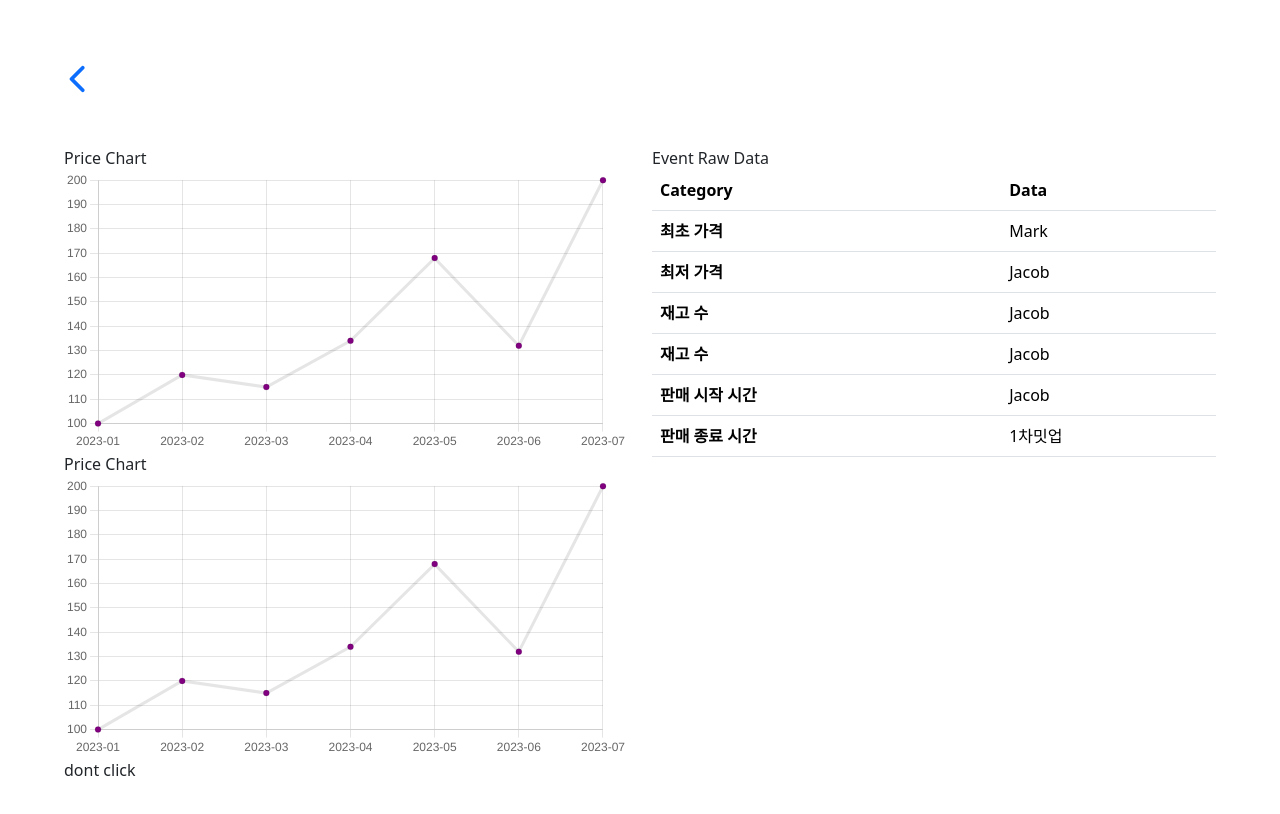
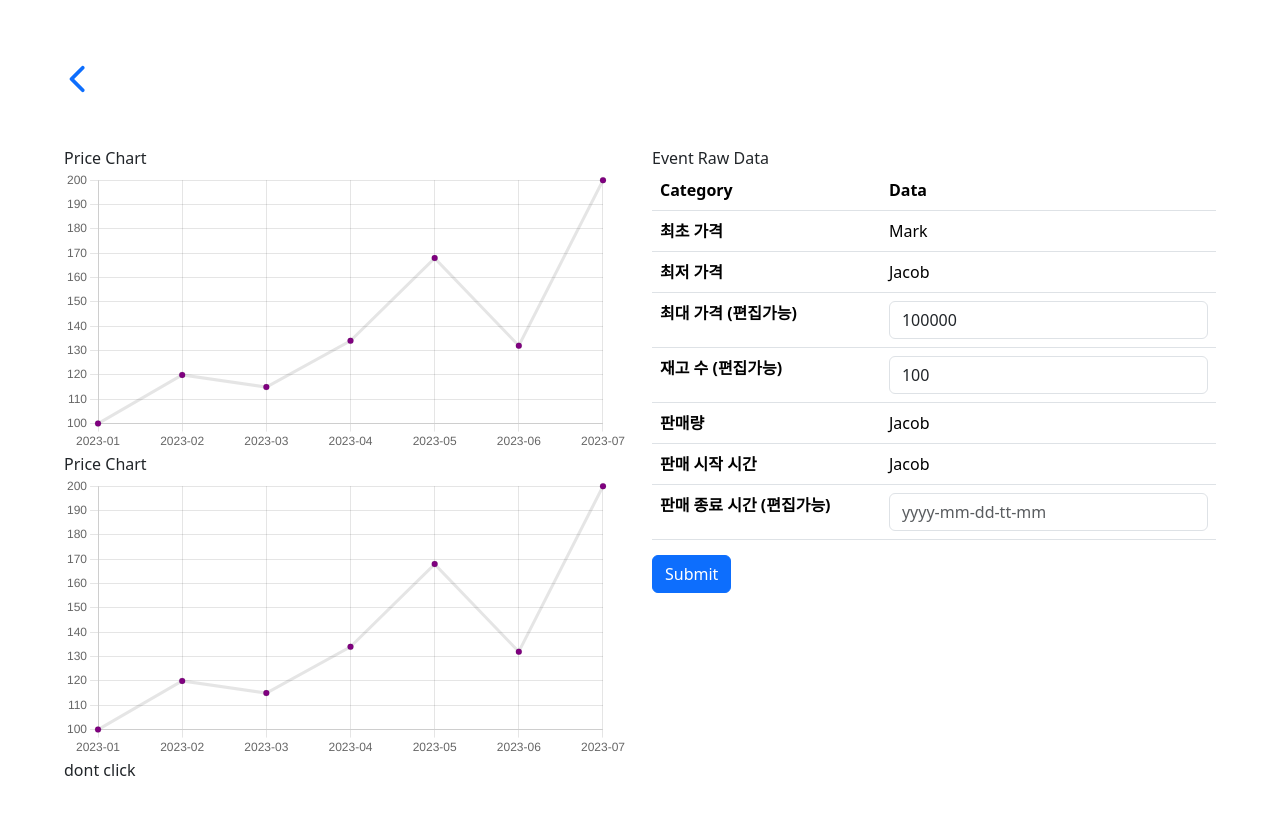
Before and after one commit to KYUUUW/meetuplab-landing, a Next.js app: page /admin/Events/111 in a window 1280 px wide. Shown: the top 814 px of the page. Built offline with nearby package versions, Linux system fonts and the light colour scheme.

Commit message:
feat : admin password, 최대가격 추가, 개별페이지에서 수정가능하도록 세팅

```diff
--- a/package.json
+++ b/package.json
@@ -19,6 +19,7 @@
     "@fortawesome/react-fontawesome": "^0.2.0",
     "@headlessui/react": "^1.4.1",
     "@heroicons/react": "^1.0.5",
+    "axios": "^1.5.0",
     "bootstrap": "^5.3.1",
     "chart.js": "^4.4.0",
     "framer-motion": "^5.0.0",
--- /dev/null
+++ b/src/components/AdminPassword.tsx
@@ -0,0 +1,34 @@
+import React, { useState } from 'react';
+
+export default function AdminPassword(props: any) {
+  const [InputPassword, setInputPassword] = useState('');
+  const PasswordCheck = () => {
+    if (InputPassword === 'meetuplab') {
+      props.setPassword(true);
+    } else {
+      alert('wrong password');
+    }
+  };
+  return (
+    <div
+      className="row"
+      style={{
+        width: '100%',
+        height: '100%',
+        display: 'flex',
+        alignItems: 'center',
+        justifyContent: 'center',
+        textAlign: 'center',
+      }}
+    >
+      <h1>Password</h1>
+      <input
+        type="text"
+        className="form-control w-50"
+        value={InputPassword}
+        onChange={(e) => setInputPassword(e.target.value)}
+      />
+      <button onClick={() => PasswordCheck()}> Signin</button>
+    </div>
+  );
+}
--- a/src/components/EventRawData.tsx
+++ b/src/components/EventRawData.tsx
@@ -1,7 +1,13 @@
 import React from 'react';
+
 import 'bootstrap/dist/css/bootstrap.min.css';
+import router from 'next/router';
 // Import bootstrap CSS
 export default function EventRawData(props: any) {
+  const SendEventInfo = () => {
+    alert('hi');
+    router.push('/admin');
+  };
   return (
     <table className="table">
       <thead>
@@ -20,11 +26,31 @@ export default function EventRawData(props: any) {
           <td>Jacob</td>
         </tr>
         <tr>
-          <th scope="row">재고 수</th>
-          <td>Jacob</td>
+          <th scope="row">최대 가격 (편집가능)</th>
+          <td>
+            <input
+              type="number"
+              className="form-control"
+              placeholder=""
+              value={props.MaxPrice}
+              onChange={(e) => props.setMaxPrice(e.target.valueAsNumber)}
+            />
+          </td>
         </tr>
         <tr>
-          <th scope="row">재고 수</th>
+          <th scope="row">재고 수 (편집가능)</th>
+          <td>
+            <input
+              type="number"
+              className="form-control"
+              placeholder=""
+              value={props.InventoryNumber}
+              onChange={(e) => props.setInventoryNumber(e.target.valueAsNumber)}
+            />
+          </td>
+        </tr>
+        <tr>
+          <th scope="row">판매량</th>
           <td>Jacob</td>
         </tr>
         <tr>
@@ -32,9 +58,26 @@ export default function EventRawData(props: any) {
           <td>Jacob</td>
         </tr>
         <tr>
-          <th scope="row">판매 종료 시간</th>
-          <td>{props.RawDataList[0].name}</td>
+          <th scope="row">판매 종료 시간 (편집가능)</th>
+          <td>
+            {' '}
+            <input
+              type="text"
+              className="form-control"
+              placeholder="yyyy-mm-dd-tt-mm"
+              value={props.SalesEndTime}
+              onChange={(e) => props.setSalesEndTime(e.target.value)}
+            />
+          </td>
         </tr>
+        <button
+          type="button"
+          className="btn btn-primary"
+          style={{ marginTop: 15 }}
+          onClick={() => SendEventInfo()}
+        >
+          Submit
+        </button>
       </tbody>
     </table>
   );
--- a/src/pages/admin/[events]/[eventpid].tsx
+++ b/src/pages/admin/[events]/[eventpid].tsx
@@ -34,10 +34,14 @@ export default function EventPid() {
     { name: '2차밋업', pid: '22' },
     { name: '3차밋업', pid: '33' },
   ]);
+  const [MaxPrice, setMaxPrice] = useState<number>(100000); // 최대가격
+  const [InventoryNumber, setInventoryNumber] = useState<number>(100); // 재고 수, 좌석 수
+  const [SalesEndTime, setSalesEndTime] = useState<string>(''); //
   const temp = () => {
     setRawDataList([{ name: '1차밋업', pid: '111' }]);
     setTimeList(['2023-01']);
   };
+
   return (
     <div style={{ padding: '5%' }}>
       <Link href={`/admin`}>
@@ -55,7 +59,15 @@ export default function EventPid() {
         </div>
         <div className="col-6">
           <span>Event Raw Data</span>
-          <EventRawData RawDataList={RawDataList} />
+          <EventRawData
+            RawDataList={RawDataList}
+            MaxPrice={MaxPrice}
+            setMaxPrice={setMaxPrice}
+            InventoryNumber={InventoryNumber}
+            setInventoryNumber={setInventoryNumber}
+            SalesEndTime={SalesEndTime}
+            setSalesEndTime={setSalesEndTime}
+          />
         </div>
         {/* <FontAwesomeIcon icon={faPen} style={{ marginLeft: 10 }} /> */}
         <span onClick={() => temp}>dont click</span>
--- a/src/pages/admin/addevent.tsx
+++ b/src/pages/admin/addevent.tsx
@@ -13,20 +13,25 @@ config.autoAddCss = false;
 export default function AddEvent() {
   const [EventName, setEventName] = useState<string>(''); // 이벤트 이름을 입력받는 변수
   const [FirstPrice, setFirstPrice] = useState<number>(0); // 최초 가격
-  const [LowestPrice, setLowesttPrice] = useState<number>(0); // 최소 가격
+  const [MinPrice, setMinPrice] = useState<number>(0); // 최소 가격
+  const [MaxPrice, setMaxPrice] = useState<number>(0); // 최대 가격
   const [InventoryNumber, setInventoryNumber] = useState<number>(0); // 재고 수, 좌석 수
   const [SalesStartTime, setSalesStartTime] = useState<string>(''); //
   const [SalesEndTime, setSalesEndTime] = useState<string>(''); //
   const router = useRouter();
   const SendEventInfo = () => {
-    alert(EventName + FirstPrice + LowestPrice + InventoryNumber);
+    alert(EventName + FirstPrice + MinPrice + InventoryNumber);
     router.push('/admin');
   };
 
   return (
-    <div className="d-flex justify-content-center ">
+    <div
+      className="d-flex justify-content-center"
+      style={{ paddingBottom: '5%' }}
+    >
       {/* 이벤트 이름 입력 받기 */}
-      <form style={{ marginTop: '10%' }} className="w-75">
+      <form style={{ marginTop: '5%' }} className="w-75">
+        <h1>Add Event/Product </h1>
         <div className="form-group ">
           <label htmlFor="exampleInputEmail1">Event Name(이벤트 이름)</label>
           <input
@@ -55,8 +60,19 @@ export default function AddEvent() {
             type="number"
             className="form-control"
             placeholder="Enter Event Name"
-            value={LowestPrice}
-            onChange={(e) => setLowesttPrice(e.target.valueAsNumber)}
+            value={MinPrice}
+            onChange={(e) => setMinPrice(e.target.valueAsNumber)}
+          />
+        </div>
+        {/* 이벤트 티켓 1개당 최고가격 설정 */}
+        <div className="form-group mt-5">
+          <label htmlFor="exampleInputEmail1">최대 가격</label>
+          <input
+            type="number"
+            className="form-control"
+            placeholder="Enter Event Name"
+            value={MaxPrice}
+            onChange={(e) => setMaxPrice(e.target.valueAsNumber)}
           />
         </div>
         {/* 상품의 재고 혹은 좌석수  */}
--- a/src/pages/admin/index.tsx
+++ b/src/pages/admin/index.tsx
@@ -7,7 +7,7 @@ import 'bootstrap/dist/css/bootstrap.min.css'; // Import bootstrap CSS, 부트
 // eslint-disable-next-line import/order
 import { config } from '@fortawesome/fontawesome-svg-core'; // icon을 사용하기 위해 font
 import '@fortawesome/fontawesome-svg-core/styles.css';
-
+import AdminPassword from '../../components/AdminPassword';
 // Admin 로그인 후 나올 첫 페이지
 
 config.autoAddCss = false;
@@ -23,11 +23,15 @@ const Admin = () => {
   //   '2차밋업',
   //   '3차밋업',
   // ]); // product 리스트를 받을 수 있는 리스트
+  const [Password, setPassword] = useState<boolean>(false);
   const temp = () => {
     setEventList([{ name: '1차밋업', pid: '111' }]);
   };
+
   return (
     <div>
+      {Password === true ? (
+        <>
           <Link href={'/admin/addevent'}>
             <div
               className="list-group-item list-group-item-action active w-50"
@@ -41,7 +45,6 @@ const Admin = () => {
               Add Event / Product <FontAwesomeIcon icon={faPlus} />
             </div>
           </Link>
-      {/* 아래는  리스트 , 이름과 id 값을 가져와서 리스트 업하고, 클릭시 id에 맞춰 개별 페이지를 보여준다. */}
           <div
             className="list-group w-50"
             style={{ marginTop: '10%', marginLeft: '25%' }}
@@ -52,28 +55,20 @@ const Admin = () => {
             {EventList.map((item) => (
               <>
                 <Link href={`/admin/events/${item.pid}`}>
-              <a className="list-group-item list-group-item-action">
                   {item.name}{' '}
                   <FontAwesomeIcon icon={faPen} style={{ marginLeft: 10 }} />
-              </a>
                 </Link>
               </>
             ))}
           </div>
-      {/* 아래는 프로덕트 리스트 */}
-      {/* <div className="list-group">
-        <div className="list-group-item list-group-item-action active">
-          Product
+
+          <span onClick={() => temp()}>temp</span>
+        </>
+      ) : (
+        <div>
+          <AdminPassword Password={Password} setPassword={setPassword} />
         </div>
-        {ProductList.map((item) => (
-          <>
-            <a href="#" className="list-group-item list-group-item-action">
-              {item} <FontAwesomeIcon icon={faPen} style={{ marginLeft: 10 }} />
-            </a>
-          </>
-        ))}
-      </div> */}
-      <span onClick={() => temp()}>temp</span>
+      )}
     </div>
   );
 };
```
Also changed, not shown: 1 other file (tests, documents, lock files or other folders). Lines whose indentation alone changed are shown as unchanged.
